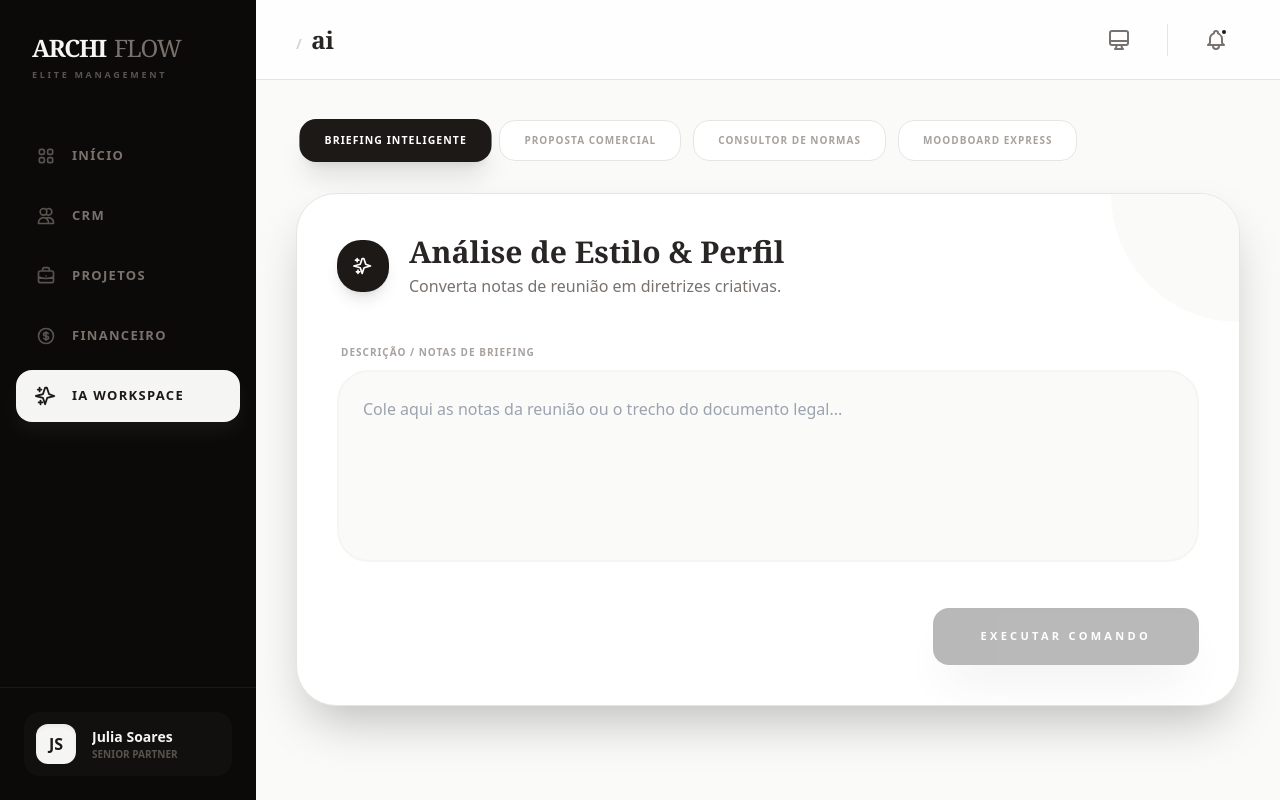
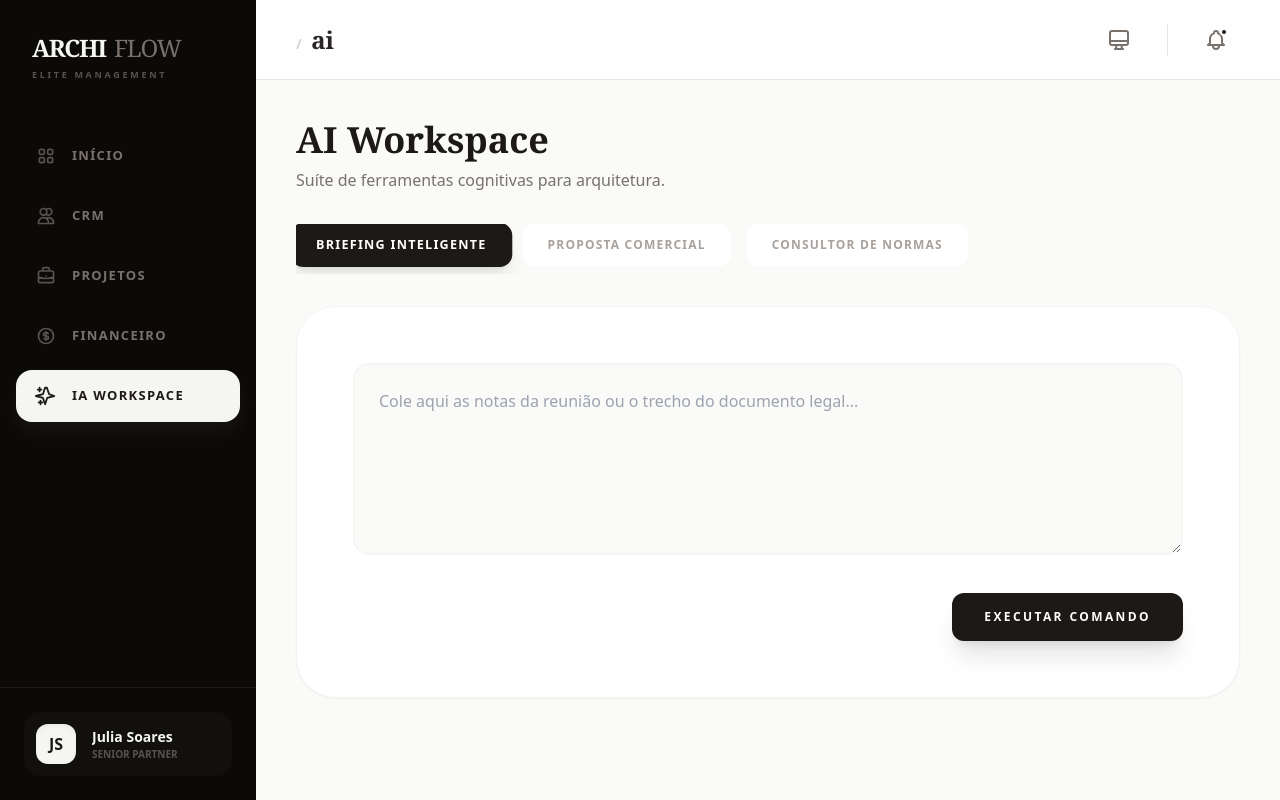
Before and after one commit to tr013432-design/Spazio, a React (Vite) app: page / in a window 1280 px wide. Both pictures are taken after a click on the button "IA WORKSPACE". Built offline with nearby package versions, Linux system fonts and the light colour scheme.

Commit message:
Refactor AIWorkspace to use activeTab for functionality
Refactor AIWorkspace component to use activeTab state instead of activeTool for handling different functionalities. Update error handling and result rendering logic.

```diff
--- a/components/AIWorkspace.tsx
+++ b/components/AIWorkspace.tsx
@@ -1,218 +1,129 @@
-
 import React, { useState } from 'react';
 import { geminiService } from '../services/gemini';
 import { Icons } from '../constants';
 
 const AIWorkspace: React.FC = () => {
-  const [activeTool, setActiveTool] = useState<'briefing' | 'proposal' | 'norms' | 'moodboard'>('briefing');
+  const [activeTab, setActiveTab] = useState<'briefing' | 'proposal' | 'regulations' | 'moodboard'>('briefing');
   const [inputText, setInputText] = useState('');
-  const [clientName, setClientName] = useState('');
-  const [budget, setBudget] = useState('');
-  const [normQuery, setNormQuery] = useState('');
+  const [result, setResult] = useState<any>(null);
   const [loading, setLoading] = useState(false);
+  const [error, setError] = useState<string | null>(null);
 
-  const [briefingResult, setBriefingResult] = useState<{ styles: string[], materials: string[], profileSummary: string } | null>(null);
-  const [proposalResult, setProposalResult] = useState<string | null>(null);
-  const [normResult, setNormResult] = useState<string | null>(null);
-  const [moodboardUrl, setMoodboardUrl] = useState<string | null>(null);
+  const handleExecute = async () => {
+    if (!inputText.trim()) return;
 
-  const handleAction = async () => {
     setLoading(true);
+    setError(null);
+    setResult(null);
+
     try {
-      if (activeTool === 'briefing') {
-        const result = await geminiService.analyzeBriefing(inputText);
-        setBriefingResult(result);
-      } else if (activeTool === 'proposal') {
-        const result = await geminiService.generateProposal(clientName, inputText, budget ? Number(budget) : undefined);
-        setProposalResult(result || '');
-      } else if (activeTool === 'norms') {
-        const result = await geminiService.analyzeRegulatoryDocs(inputText, normQuery);
-        setNormResult(result || '');
-      } else if (activeTool === 'moodboard') {
-        const result = await geminiService.generateMoodboard(inputText);
-        setMoodboardUrl(result);
+      let response;
+
+      switch (activeTab) {
+        case 'briefing':
+          response = await geminiService.analyzeBriefing(inputText);
+          break;
+        case 'proposal':
+          response = await geminiService.generateProposal("Cliente Potencial", inputText);
+          break;
+        case 'regulations':
+          response = await geminiService.analyzeRegulatoryDocs(inputText, "Resumo das principais restrições e diretrizes.");
+          break;
+        case 'moodboard':
+          response = "Funcionalidade de imagem em breve.";
+          break;
       }
-    } catch (e) {
-      console.error(e);
+
+      setResult(response);
+    } catch (err) {
+      console.error("Erro na IA:", err);
+      setError("Não foi possível conectar com a IA. Verifique sua chave API.");
     } finally {
       setLoading(false);
     }
   };
 
+  const renderResult = () => {
+    if (loading) {
+      return (
+        <div className="p-12 flex flex-col items-center justify-center space-y-4 animate-fadeIn">
+          <div className="w-12 h-12 border-4 border-stone-900 border-t-transparent rounded-full animate-spin"></div>
+          <p className="text-stone-500 font-bold text-sm tracking-widest uppercase animate-pulse">Processando Inteligência...</p>
+        </div>
+      );
+    }
+
+    if (error) {
+       return (
+        <div className="p-6 bg-red-50 border border-red-100 rounded-2xl text-red-600 text-sm font-medium">
+          {error}
+        </div>
+       );
+    }
+
+    if (!result) return null;
+
+    return (
+      <div className="mt-8 p-8 bg-white border border-stone-100 rounded-3xl shadow-lg animate-slideUp">
+        <h3 className="text-lg font-bold text-stone-800 mb-4 flex items-center gap-2">
+          <Icons.Sparkles /> Resultado da Análise
+        </h3>
+        <div className="prose prose-stone max-w-none text-stone-600 leading-relaxed whitespace-pre-wrap font-serif">
+          {typeof result === 'object' ? JSON.stringify(result, null, 2) : result}
+        </div>
+      </div>
+    );
+  };
+
   return (
-    <div className="space-y-8 max-w-6xl mx-auto animate-fadeIn pb-20">
-      {/* Tool Navigation */}
-      <div className="flex flex-wrap gap-3 px-2">
+    <div className="max-w-5xl mx-auto space-y-8 animate-fadeIn pb-12">
+      <div className="flex flex-col gap-2">
+        <h2 className="text-4xl font-bold text-stone-900 font-serif">AI Workspace</h2>
+        <p className="text-stone-500">Suíte de ferramentas cognitivas para arquitetura.</p>
+      </div>
+
+      <div className="flex gap-4 overflow-x-auto pb-2 custom-scrollbar">
         {[
           { id: 'briefing', label: 'Briefing Inteligente' },
           { id: 'proposal', label: 'Proposta Comercial' },
-          { id: 'norms', label: 'Consultor de Normas' },
-          { id: 'moodboard', label: 'Moodboard Express' },
-        ].map((tool) => (
+          { id: 'regulations', label: 'Consultor de Normas' },
+        ].map((tab) => (
           <button
-            key={tool.id}
-            // Fix: Changed setActiveTab to setActiveTool as the state intended to be changed is the internal activeTool
-            onClick={() => setActiveTool(tool.id as any)}
-            className={`px-6 py-3 rounded-2xl text-[10px] font-black uppercase tracking-widest transition-all ${activeTool === tool.id ? 'bg-stone-900 text-white shadow-xl scale-105' : 'bg-white text-stone-400 border border-stone-200 hover:border-stone-400'}`}
+            key={tab.id}
+            onClick={() => { setActiveTab(tab.id as any); setResult(null); setError(null); }}
+            className={`px-6 py-3 rounded-xl text-xs font-black uppercase tracking-widest transition-all whitespace-nowrap
+              ${activeTab === tab.id
+                ? 'bg-stone-900 text-white shadow-lg scale-105'
+                : 'bg-white text-stone-400 hover:bg-stone-50 border border-transparent hover:border-stone-200'}`}
           >
-            {tool.label}
+            {tab.label}
           </button>
         ))}
       </div>
 
-      <div className="bg-white p-10 rounded-[40px] border border-stone-200 shadow-2xl relative overflow-hidden">
-        {/* Abstract Background Element */}
-        <div className="absolute top-0 right-0 w-64 h-64 bg-stone-50 rounded-full -mr-32 -mt-32 z-0"></div>
-
-        <div className="relative z-10">
-          <div className="flex items-center gap-5 mb-10">
-            <div className="bg-stone-900 text-white p-4 rounded-3xl shadow-lg">
-              {activeTool === 'briefing' && <Icons.Sparkles />}
-              {activeTool === 'proposal' && <Icons.Briefcase />}
-              {activeTool === 'norms' && <svg className="w-5 h-5" fill="none" stroke="currentColor" viewBox="0 0 24 24"><path strokeLinecap="round" strokeLinejoin="round" strokeWidth="2" d="M9 12h6m-6 4h6m2 5H7a2 2 0 01-2-2V5a2 2 0 012-2h5.586a1 1 0 01.707.293l5.414 5.414a1 1 0 01.293.707V19a2 2 0 01-2 2z"></path></svg>}
-              {activeTool === 'moodboard' && <svg className="w-5 h-5" fill="none" stroke="currentColor" viewBox="0 0 24 24"><path strokeLinecap="round" strokeLinejoin="round" strokeWidth="2" d="M4 16l4.586-4.586a2 2 0 012.828 0L16 16m-2-2l1.586-1.586a2 2 0 012.828 0L20 14m-6-6h.01M6 20h12a2 2 0 002-2V6a2 2 0 00-2-2H6a2 2 0 00-2 2v12a2 2 0 002 2z"></path></svg>}
+      <div className="bg-white rounded-[40px] shadow-sm border border-stone-100 p-2">
+        <div className="p-8 md:p-12">
+          <div className="space-y-4">
+            <textarea
+              value={inputText}
+              onChange={(e) => setInputText(e.target.value)}
+              className="w-full h-48 p-6 bg-stone-50 rounded-2xl border-2 border-stone-100 outline-none focus:border-stone-900 font-medium"
+              placeholder="Cole aqui as notas da reunião ou o trecho do documento legal..."
+            />
+            <div className="flex justify-end pt-4">
+              <button
+                onClick={handleExecute}
+                disabled={loading || !inputText.trim()}
+                className="px-8 py-4 bg-stone-900 text-white rounded-xl font-black text-xs uppercase tracking-[0.2em] shadow-xl hover:bg-stone-800"
+              >
+                {loading ? 'Processando...' : 'Executar Comando'}
+              </button>
             </div>
-            <div>
-              <h3 className="text-3xl font-bold text-stone-800 font-serif">
-                {activeTool === 'briefing' && 'Análise de Estilo & Perfil'}
-                {activeTool === 'proposal' && 'Escrita Comercial Persuasiva'}
-                {activeTool === 'norms' && 'Consultoria Normativa Técnico-Legal'}
-                {activeTool === 'moodboard' && 'Conceito Visual Instantâneo'}
-              </h3>
-              <p className="text-stone-500 font-medium mt-1">
-                {activeTool === 'briefing' && 'Converta notas de reunião em diretrizes criativas.'}
-                {activeTool === 'proposal' && 'Gere minutas exclusivas baseadas no sonho do cliente.'}
-                {activeTool === 'norms' && 'Dúvidas sobre afastamentos, TO e CA? Pergunte à IA.'}
-                {activeTool === 'moodboard' && 'Crie referências visuais em segundos para validação rápida.'}
-              </p>
-            </div>
-          </div>
-
-          <div className="space-y-8">
-            {activeTool === 'proposal' && (
-              <div className="grid grid-cols-2 gap-8">
-                <div className="space-y-2">
-                  <label className="text-[10px] font-black text-stone-400 uppercase tracking-widest ml-1">Nome do Lead</label>
-                  <input value={clientName} onChange={e => setClientName(e.target.value)} className="w-full px-5 py-4 bg-stone-50 border-2 border-stone-100 rounded-2xl outline-none focus:border-stone-900 transition-all font-bold" placeholder="Ex: Roberto Carlos" />
-                </div>
-                <div className="space-y-2">
-                  <label className="text-[10px] font-black text-stone-400 uppercase tracking-widest ml-1">Investimento (R$)</label>
-                  <input type="number" value={budget} onChange={e => setBudget(e.target.value)} className="w-full px-5 py-4 bg-stone-50 border-2 border-stone-100 rounded-2xl outline-none focus:border-stone-900 transition-all font-bold" placeholder="Ex: 150000" />
-                </div>
-              </div>
-            )}
-
-            {activeTool === 'norms' && (
-              <div className="space-y-2">
-                <label className="text-[10px] font-black text-stone-400 uppercase tracking-widest ml-1">Sua Pergunta Técnica</label>
-                <input value={normQuery} onChange={e => setNormQuery(e.target.value)} className="w-full px-5 py-4 bg-stone-50 border-2 border-stone-100 rounded-2xl outline-none focus:border-stone-900 transition-all font-bold" placeholder="Ex: Qual o afastamento frontal para lotes de 12m de testada?" />
-              </div>
-            )}
-
-            <div className="space-y-2">
-              <label className="text-[10px] font-black text-stone-400 uppercase tracking-widest ml-1">
-                {activeTool === 'norms' ? 'Cole o texto do Plano Diretor/Norma abaixo' : 'Descrição / Notas de Briefing'}
-              </label>
-              <textarea
-                value={inputText}
-                onChange={(e) => setInputText(e.target.value)}
-                placeholder={
-                  activeTool === 'moodboard'
-                    ? "Ex: Living contemporâneo com pé direito duplo, muita madeira clara, concreto aparente e iluminação indireta quente."
-                    : "Cole aqui as notas da reunião ou o trecho do documento legal..."
-                }
-                className="w-full h-48 p-6 bg-stone-50 border-2 border-stone-100 rounded-[32px] focus:border-stone-900 outline-none resize-none text-stone-700 font-light leading-relaxed transition-all"
-              />
-            </div>
-          </div>
-
-          <div className="mt-10 flex justify-end">
-            <button
-              onClick={handleAction}
-              disabled={loading || !inputText.trim()}
-              className="bg-stone-900 text-white px-12 py-5 rounded-2xl font-black text-[11px] uppercase tracking-[0.3em] hover:bg-stone-800 disabled:opacity-30 flex items-center gap-4 transition-all shadow-2xl active:scale-95"
-            >
-              {loading ? (
-                <>
-                  <div className="w-5 h-5 border-4 border-white/30 border-t-white rounded-full animate-spin"></div>
-                  Processando Inteligência...
-                </>
-              ) : (
-                'Executar Comando'
-              )}
-            </button>
           </div>
         </div>
       </div>
 
-      {/* Result Panes */}
-      <div className="space-y-8 animate-slideUp">
-        {activeTool === 'briefing' && briefingResult && (
-          <div className="grid grid-cols-1 md:grid-cols-2 gap-8">
-            <div className="bg-white p-10 rounded-[40px] border border-stone-200 shadow-xl">
-              <h4 className="text-[11px] font-black uppercase tracking-widest text-stone-400 mb-8">Diretrizes Criativas</h4>
-              <div className="space-y-8">
-                <div>
-                  <p className="text-[10px] font-black text-stone-300 uppercase mb-3">Estilos Recomendados</p>
-                  <div className="flex flex-wrap gap-2">
-                    {briefingResult.styles.map((s, i) => (
-                      <span key={i} className="bg-stone-900 text-white px-5 py-2.5 rounded-xl text-xs font-bold shadow-lg">{s}</span>
-                    ))}
-                  </div>
-                </div>
-                <div>
-                  <p className="text-[10px] font-black text-stone-300 uppercase mb-3">Materialidade</p>
-                  <div className="grid grid-cols-1 gap-2">
-                    {briefingResult.materials.map((m, i) => (
-                      <div key={i} className="flex items-center gap-3 p-4 bg-stone-50 rounded-2xl border border-stone-100 text-sm font-semibold text-stone-700">
-                        <div className="w-1.5 h-1.5 rounded-full bg-stone-900"></div>
-                        {m}
-                      </div>
-                    ))}
-                  </div>
-                </div>
-              </div>
-            </div>
-            <div className="bg-stone-900 text-white p-12 rounded-[40px] shadow-2xl flex flex-col justify-center italic font-serif">
-               <p className="text-[11px] font-black uppercase tracking-[0.4em] text-stone-600 mb-8 not-italic">Resumo do Perfil</p>
-               <p className="text-2xl leading-relaxed text-stone-200">"{briefingResult.profileSummary}"</p>
-            </div>
-          </div>
-        )}
-
-        {activeTool === 'proposal' && proposalResult && (
-          <div className="bg-white p-12 rounded-[40px] border border-stone-200 shadow-2xl font-serif">
-            <div className="flex justify-between items-center mb-12 border-b border-stone-100 pb-8">
-              <h4 className="text-2xl font-bold italic text-stone-800">Minuta de Proposta ArchiFlow</h4>
-              <button onClick={() => navigator.clipboard.writeText(proposalResult)} className="text-[10px] font-black uppercase tracking-widest text-stone-400 hover:text-stone-900 transition-colors">Copiar Documento</button>
-            </div>
-            <div className="text-stone-700 leading-loose whitespace-pre-wrap max-w-3xl mx-auto text-lg font-light">
-              {proposalResult}
-            </div>
-          </div>
-        )}
-
-        {activeTool === 'norms' && normResult && (
-          <div className="bg-stone-50 border-2 border-stone-900 p-12 rounded-[40px] shadow-xl">
-             <h4 className="text-[11px] font-black uppercase tracking-[0.3em] text-stone-900 mb-8">Parecer Técnico da IA</h4>
-             <div className="text-stone-800 leading-relaxed font-medium whitespace-pre-wrap">
-               {normResult}
-             </div>
-          </div>
-        )}
-
-        {activeTool === 'moodboard' && moodboardUrl && (
-          <div className="space-y-6">
-            <h4 className="text-[11px] font-black uppercase tracking-[0.3em] text-stone-400 text-center">Conceito Visual Gerado</h4>
-            <div className="rounded-[40px] overflow-hidden shadow-2xl border-8 border-white bg-white group relative">
-              <img src={moodboardUrl} alt="Moodboard" className="w-full h-auto" />
-              <div className="absolute inset-0 bg-stone-900/40 opacity-0 group-hover:opacity-100 transition-opacity flex items-center justify-center">
-                 <button onClick={() => window.open(moodboardUrl)} className="bg-white text-stone-900 px-8 py-3 rounded-2xl font-black text-[10px] uppercase tracking-widest shadow-xl">Download Alta Resolução</button>
-              </div>
-            </div>
-          </div>
-        )}
-      </div>
+      {renderResult()}
     </div>
   );
 };
```
